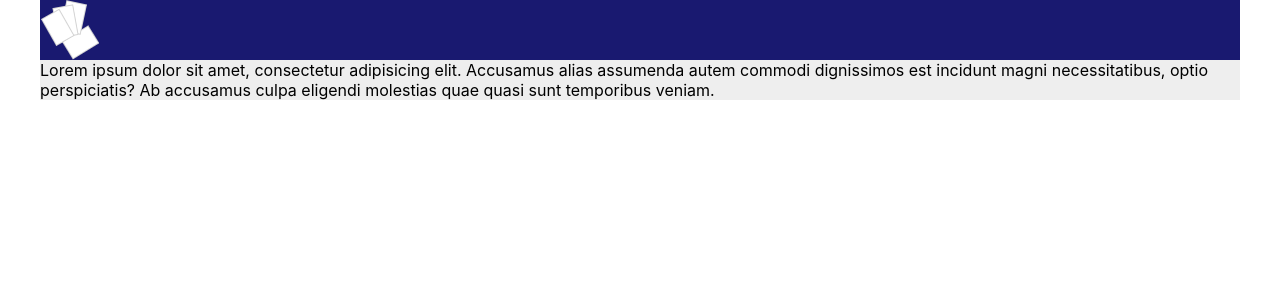
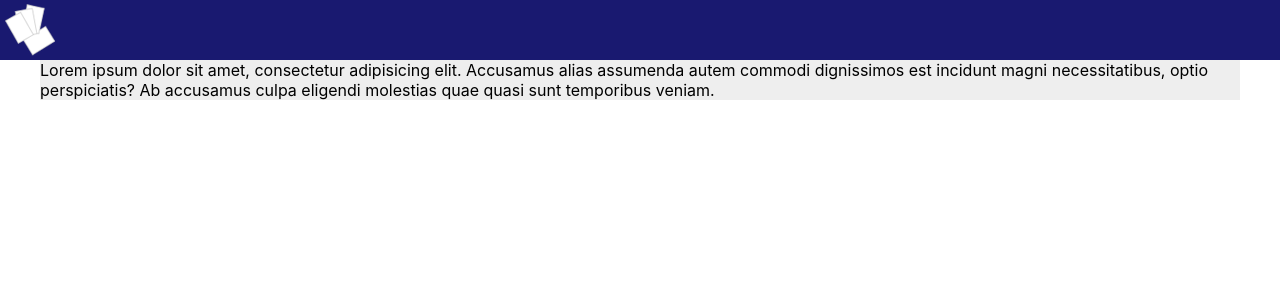
Before and after one commit to rxnnct/js-card-puller-react, a React (Create React App) app: page / in a window 1280 px wide. Shown: the top 300 px of the page. Built offline with nearby package versions, Linux system fonts and the light colour scheme.

Commit message:
Header fix

```diff
--- a/src/App.css
+++ b/src/App.css
@@ -1,7 +1,5 @@
 .app-wrapper {
   display: grid;
-  width: 1200px;
-  margin: 0 auto;
   grid-template-areas:
         "h"
         "w";
--- a/src/components/Workspace/Workspace.module.css
+++ b/src/components/Workspace/Workspace.module.css
@@ -1,4 +1,6 @@
 .workspace {
+    width: 1200px;
+    margin: 0 auto;
     grid-area: w;
     background-color: #eeeeee;
 }
```
Also changed, not shown: src/assets/images/logo.png.
